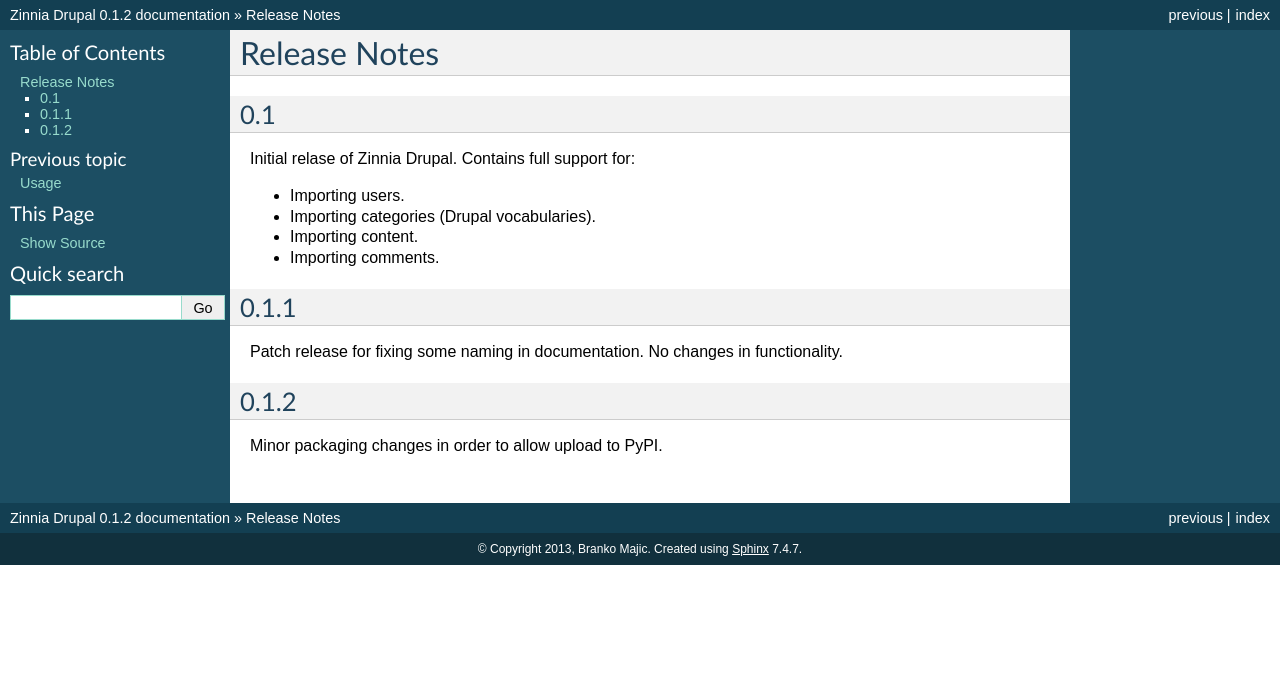
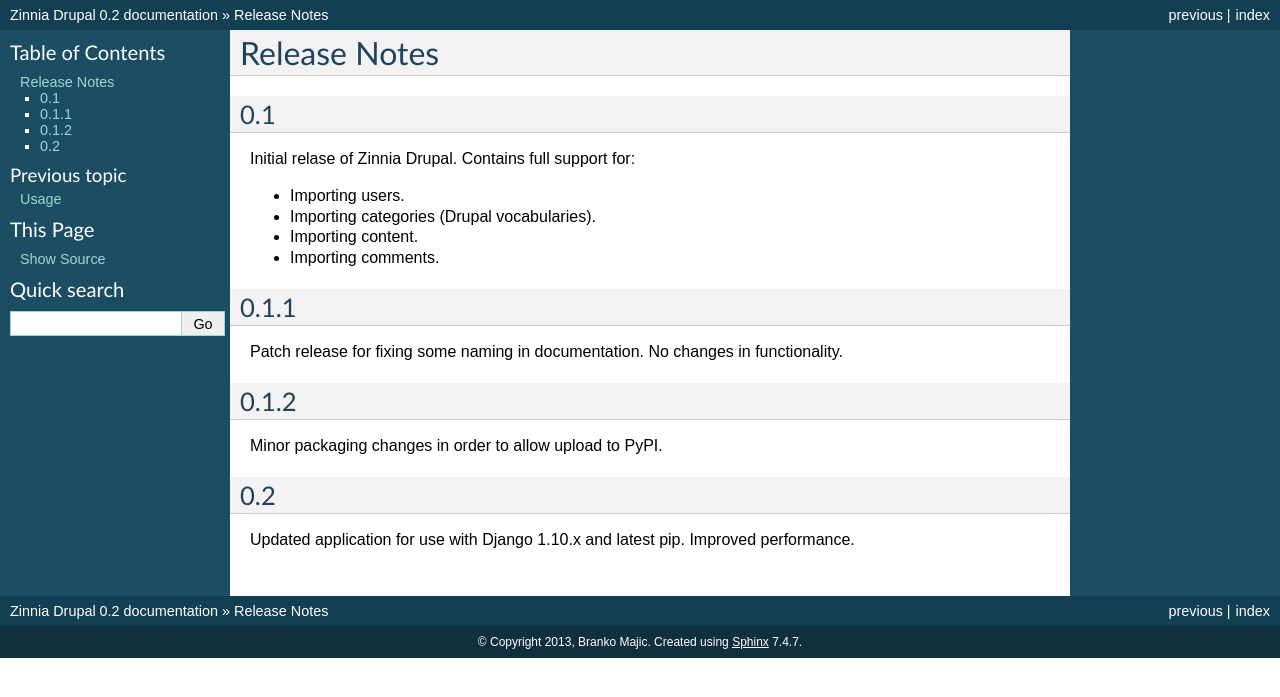
Before and after one commit to azaghal/zinnia-drupal, a Sphinx documentation site: the page built from docs/releasenotes.rst, in a window 1280 px wide. Shown: the top 697 px of the page. Built offline with Sphinx 7.4.7, drawn with Linux system fonts in a browser that asks for light colours.

Commit message:
Detect if threaded comments app has been installed/configured or not. Bumped version to 0.2.

```diff
--- a/docs/conf.py
+++ b/docs/conf.py
@@ -49,9 +49,9 @@
 # built documents.
 #
 # The short X.Y version.
-version = '0.1.2'
+version = '0.2'
 # The full version, including alpha/beta/rc tags.
-release = '0.1.2'
+release = '0.2'
 
 # The language for content autogenerated by Sphinx. Refer to documentation
 # for a list of supported languages.
--- a/docs/releasenotes.rst
+++ b/docs/releasenotes.rst
@@ -21,3 +21,9 @@
 -----
 
 Minor packaging changes in order to allow upload to PyPI.
+
+0.2
+---
+
+Updated application for use with Django 1.10.x and latest pip. Improved
+performance.
--- a/setup.py
+++ b/setup.py
@@ -12,7 +12,7 @@
 
 setup(
     name='zinnia-drupal',
-    version='0.1.2',
+    version='0.2',
     packages=['zinnia_drupal', 'zinnia_drupal.management', 'zinnia_drupal.management.commands'],
     include_package_data=True,
     license='BSD',  # example license
```
Also changed, not shown: 1 other file.
